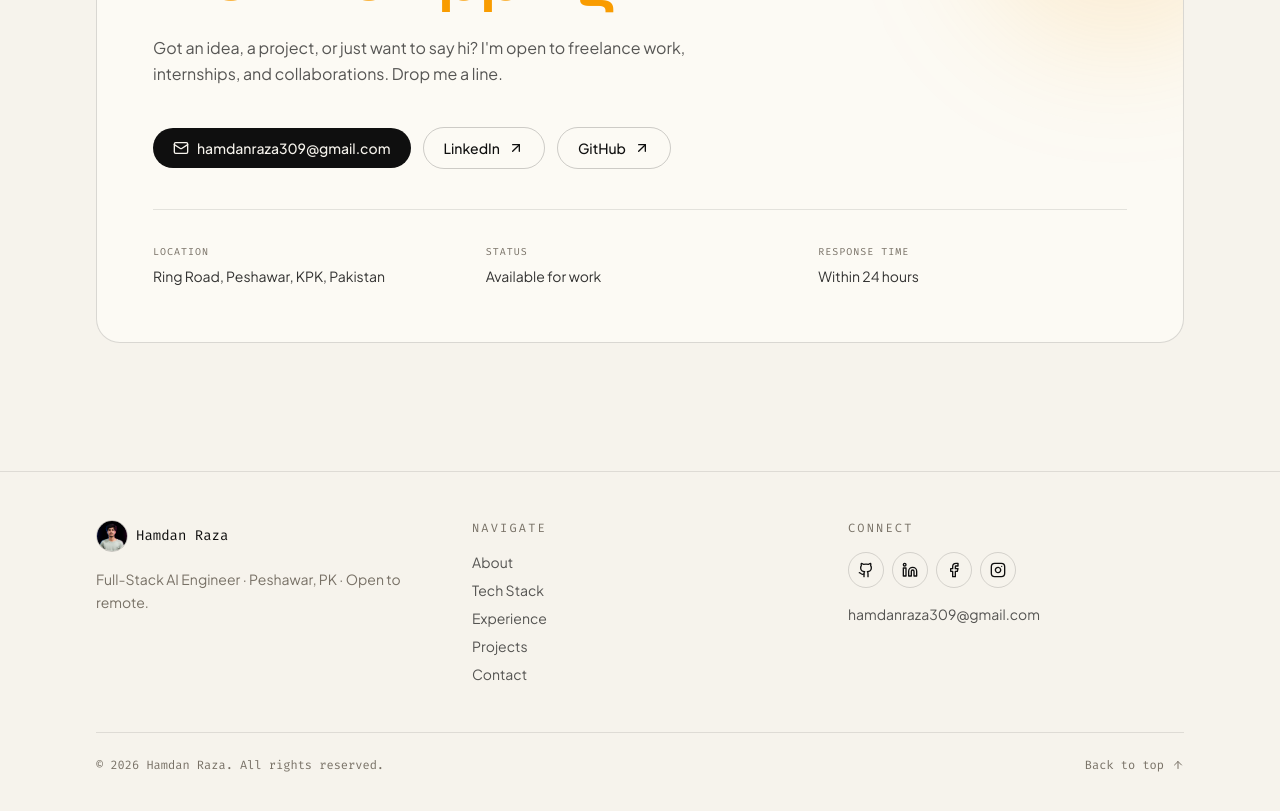
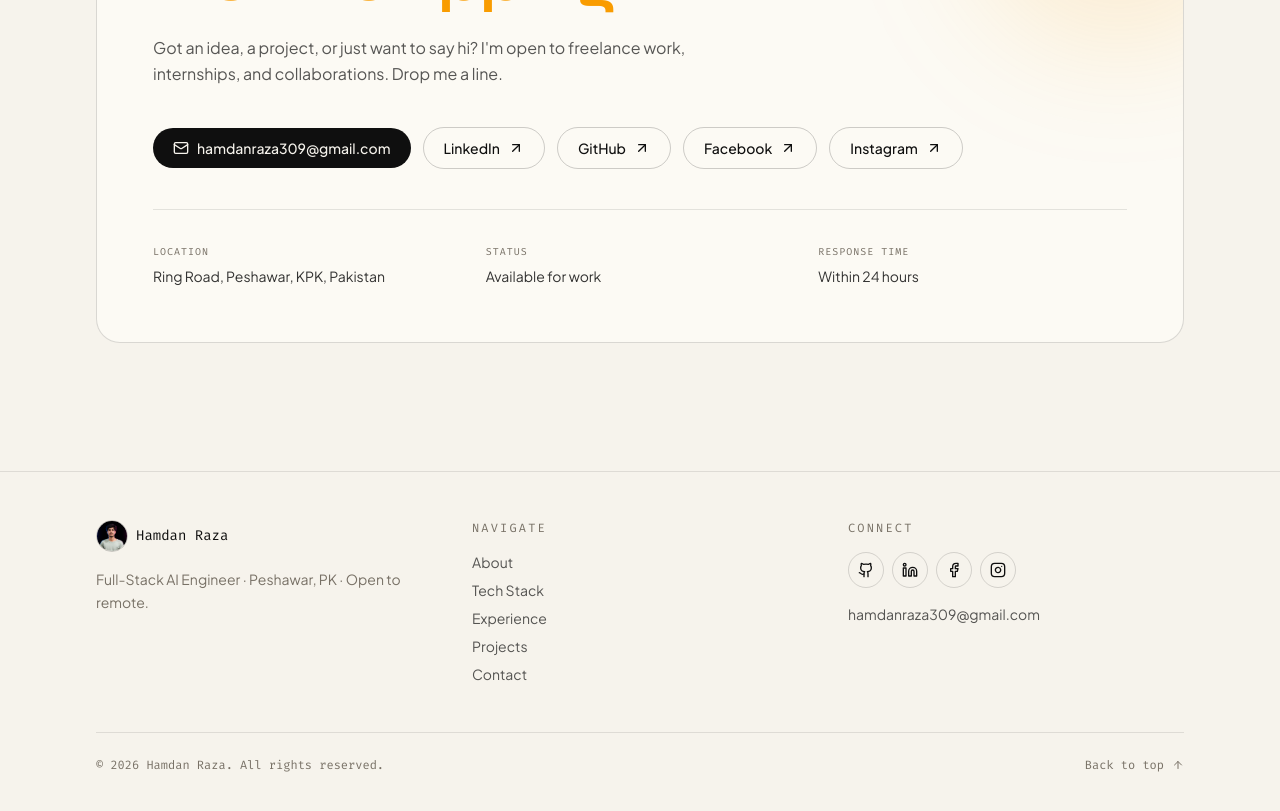
Before and after one commit to HamdanRaza309/pv2, a Next.js app: page / in a window 1280 px wide. Shown: the part 9200-10011 px from the top of the page. Built offline with nearby package versions, Linux system fonts and the light colour scheme.

Commit message:
feat: add Facebook and Instagram social links to Contact section

```diff
--- a/components/Contact.tsx
+++ b/components/Contact.tsx
@@ -44,6 +44,22 @@ export function Contact() {
               >
                 GitHub <ArrowUpRight className="h-4 w-4" />
               </a>
+              <a
+                href={personal.socials.facebook}
+                target="_blank"
+                rel="noopener noreferrer"
+                className="btn-secondary"
+              >
+                Facebook <ArrowUpRight className="h-4 w-4" />
+              </a>
+              <a
+                href={personal.socials.instagram}
+                target="_blank"
+                rel="noopener noreferrer"
+                className="btn-secondary"
+              >
+                Instagram <ArrowUpRight className="h-4 w-4" />
+              </a>
             </div>
 
             <div className="mt-10 pt-8 border-t border-fg/10 grid sm:grid-cols-3 gap-6 text-sm">
```
